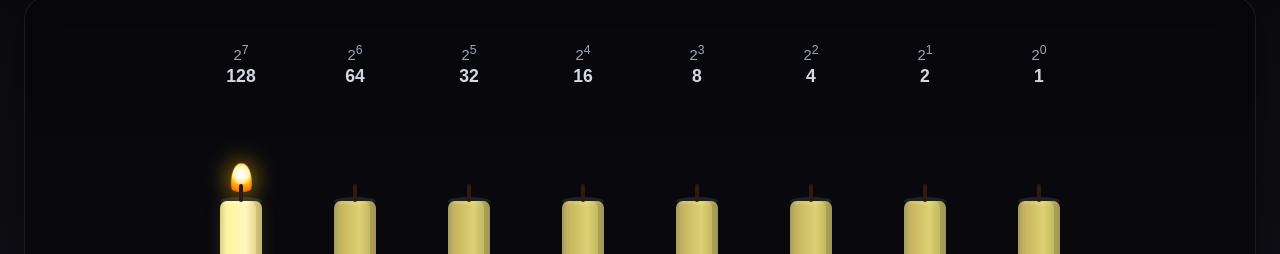
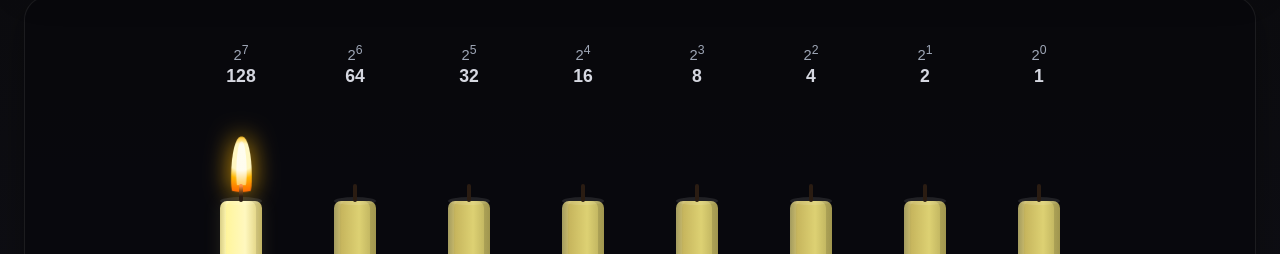
Before and after one commit to Miguel-Luis/sistema-binario, a plain HTML site: page index.html in a window 1280 px wide. Both pictures are taken after a click on the element 241 px from the left and 653 px from the top of the page. Shown: the part 446-700 px from the top of the page. Drawn offline with Linux system fonts and the light colour scheme.

Commit message:
Actualice los estilos de llama y vela en CSS para mejorar la apariencia y las transiciones

```diff
--- a/styles.css
+++ b/styles.css
@@ -202,10 +202,10 @@ button:active {
 
 .flame {
   position: absolute;
-  bottom: 120px;
+  bottom: 113px;
   left: 50%;
   width: 20px;
-  height: 34px;
+  height: 68px;
   transform: translateX(-50%) scale(0);
   transform-origin: center bottom;
   background: radial-gradient(circle at 50% 30%, #fff7c2 0 28%, #ffb703 45%, #ff6a00 72%, rgba(255, 106, 0, 0) 74%);
@@ -255,6 +255,11 @@ button:active {
   transform: translateX(-50%);
   border-radius: 999px;
   z-index: 2;
+  transition: background 0.25s ease;
+}
+
+.candle-card.on .wick {
+  background: linear-gradient(to top, #2a1c12 30%, #5c3a1a 50%, #b5601a 70%, #ff8c42 90%);
 }
 
 .candle {
```
